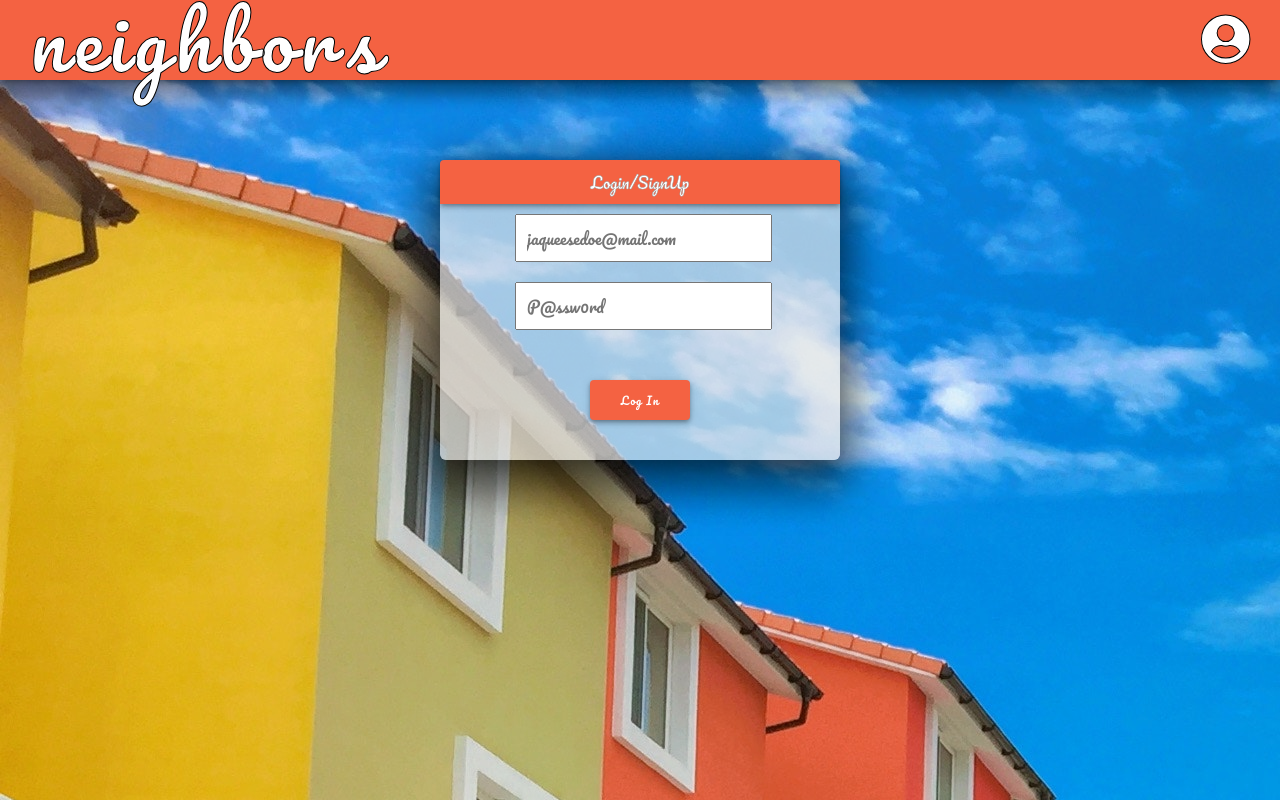
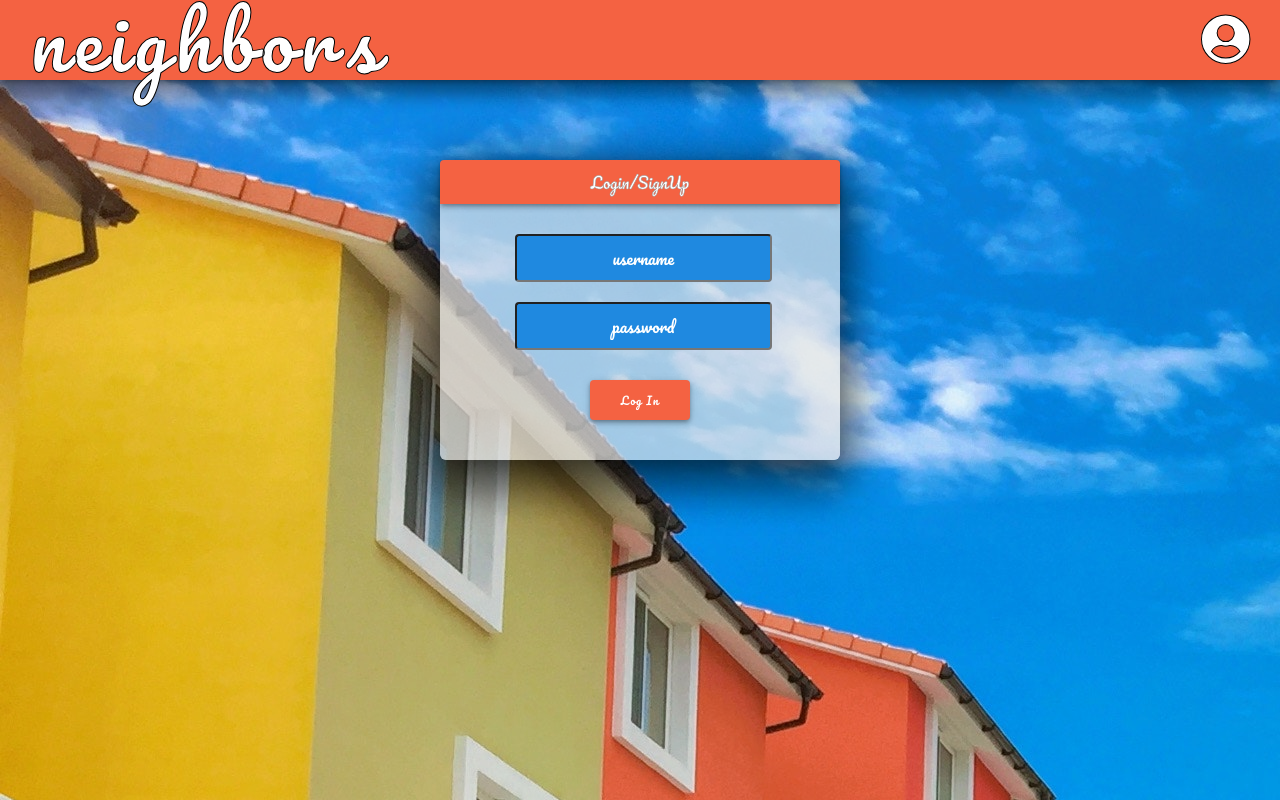
Before and after one commit to shughes1992/neighbors, a React app in the folder client/: page / in a window 1280 px wide. Built offline with nearby package versions, Linux system fonts and the light colour scheme; no server answers; what google-maps-react would draw is missing.

Commit message:
made text input component

```diff
--- a/client/src/Components/UI/TextInput/TextInput.css
+++ b/client/src/Components/UI/TextInput/TextInput.css
@@ -0,0 +1,18 @@
+.Input{
+  width: 95%;
+  padding: 10px;
+  margin: 10px;
+  border-radius: 4px;
+  text-align: center;
+  color: white;
+  background: #1f89e0 !important;
+}
+
+.Input::placeholder {
+  color: white;
+}
+
+.Input:-webkit-autofill {
+    -webkit-box-shadow: 0 0 0px 1000px #1f89e0 inset;
+    -webkit-text-fill-color: white;
+}
--- a/client/src/Components/UI/TextInput/TextInput.js
+++ b/client/src/Components/UI/TextInput/TextInput.js
@@ -0,0 +1,9 @@
+import React from 'react';
+import classes from './textInput.css'
+const TextInput = (props) => {
+  return (
+    <input className={classes.Input} type={props.type} placeholder={props.placeholder} onChange={props.changeHandler}/>
+  )
+}
+
+export default TextInput
--- a/client/src/Containers/Login/Login.css
+++ b/client/src/Containers/Login/Login.css
@@ -1,9 +1,4 @@
-
-
-.Login {
-}
 .LoginForm {
-
   margin-top: 80px;
   display: flex;
   flex-flow: column;
@@ -27,18 +22,5 @@
 .Form {
   display: flex;
   flex-flow: column;
-    margin-bottom: 20px;
+  margin-top: 20px;
 }
-
-  .InputField {
-    width: 95%;
-    padding: 10px;
-    margin: 10px;
-  }
-
-  .Button {
-    padding: 10px;
-    background-color: #999;
-    color: white;
-    width: 80%;
-  }
--- a/client/src/Containers/Login/Login.js
+++ b/client/src/Containers/Login/Login.js
@@ -5,7 +5,7 @@ import Button from '../../Components/UI/Button/Button';
 import WindowHeader from '../../Components/UI/WindowHeader/WindowHeader';
 import { connect } from 'react-redux';
 import { withRouter } from 'react-router-dom';
-// import * as actionTypes from '../../store/actions'
+import TextInput from '../../Components/UI/TextInput/TextInput';
 import * as actionCreators from '../../store/actions/loginActions';
 
 
@@ -22,22 +22,15 @@ class Login extends Component {
       <div className={classes.LoginForm}>
         <WindowHeader position="center">Login/SignUp</WindowHeader>
         <form className={classes.Form}>
-          <input
+          <TextInput
             type="text"
-            id="username"
-            className={classes.InputField}
-            value={this.props.username}
-            placeholder="jaqueesedoe@mail.com"
-            onChange={event => (this.props.handleUsernameChange(event.target.value))}
-          />
-          <input
+            placeholder="username"
+            changeHandler={event => (this.props.handleUsernameChange(event.target.value))} />
+
+          <TextInput
             type="password"
-            id="password"
-            className={classes.InputField}
-            value={this.props.password}
-            placeholder="P@ssw0rd"
-            onChange={event => (this.props.handlePasswordChange(event.target.value))}
-          />
+            placeholder="password"
+            changeHandler={event => (this.props.handlePasswordChange(event.target.value))} />
         </form>
         <Button clicked={this.props.login}>Log In</Button>
       </div>
```
Lines whose indentation alone changed are shown as unchanged.
